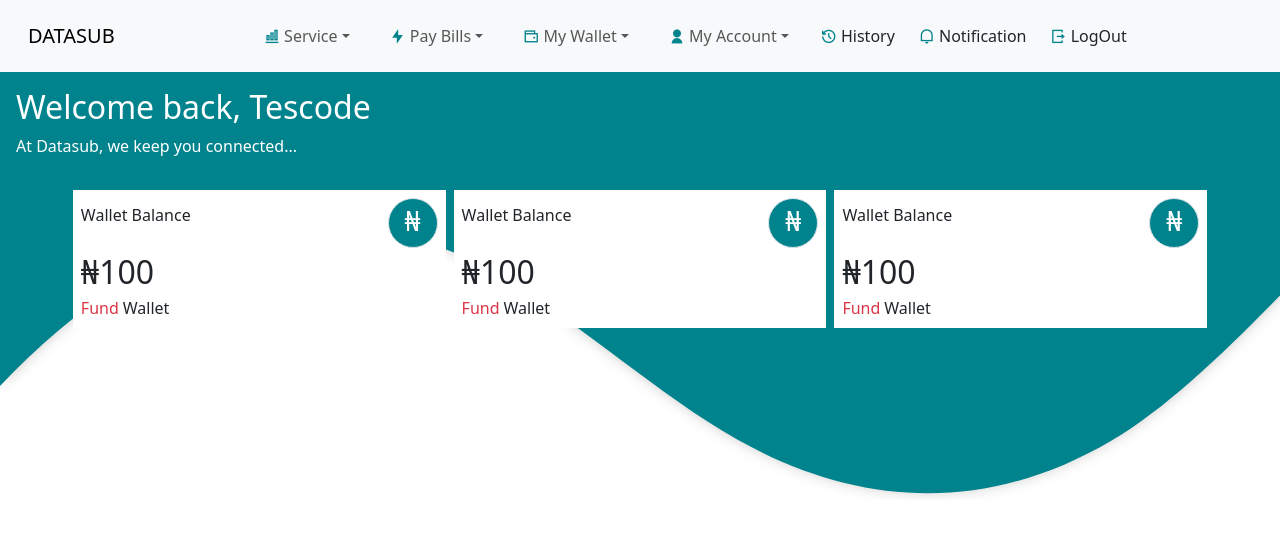
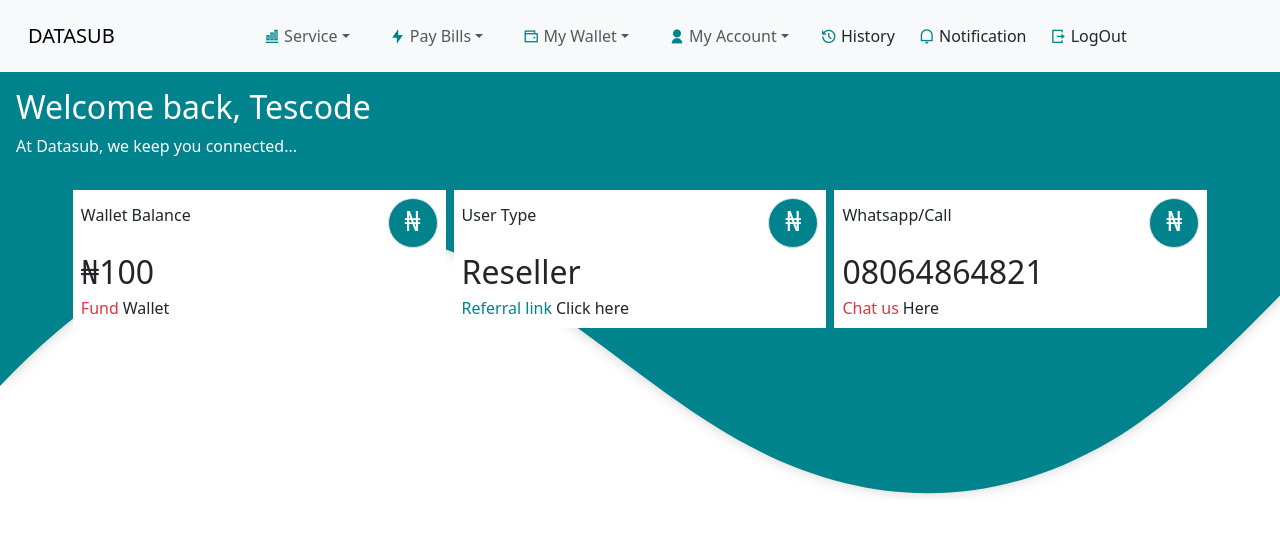
Before and after one commit to devtescode/Front_end_datasite, a React (Vite) app: page /dashboard in a window 1280 px wide. Shown: the top 536 px of the page. Built offline with nearby package versions, Linux system fonts and the light colour scheme.

Commit message:
update dashboard page

```diff
--- a/src/components/Dashboardpage/Dashboard.jsx
+++ b/src/components/Dashboardpage/Dashboard.jsx
@@ -98,7 +98,7 @@
                                 <div className=''>
                                     <p>Wallet Balance</p>
                                 </div>
-                                <div className='fs-3 border text-white ' style={{height:"50px", width:"50px", borderRadius:"50px", backgroundColor:"#00838d"}}>
+                                <div className='fs-3 border text-white ' style={{ height: "50px", width: "50px", borderRadius: "50px", backgroundColor: "#00838d" }}>
                                     ₦
                                 </div>
                             </div>
@@ -106,7 +106,7 @@
                         <div className='text-start fs-2'>
                             ₦100
                         </div>
-                        <div className='text-start hover-underline' style={{cursor:"pointer"}}>
+                        <div className='text-start hover-underline' style={{ cursor: "pointer" }}>
                             <span className='text-danger'>Fund</span><span className='mx-1'>Wallet</span>
                         </div>
                     </div>
@@ -115,18 +115,18 @@
                         <div>
                             <div className='d-flex justify-content-between align-items-center'>
                                 <div className=''>
-                                    <p>Wallet Balance</p>
+                                    <p>User Type</p>
                                 </div>
-                                <div className='fs-3 border text-white ' style={{height:"50px", width:"50px", borderRadius:"50px", backgroundColor:"#00838d"}}>
+                                <div className='fs-3 border text-white ' style={{ height: "50px", width: "50px", borderRadius: "50px", backgroundColor: "#00838d" }}>
                                     ₦
                                 </div>
                             </div>
                         </div>
                         <div className='text-start fs-2'>
-                            ₦100
+                            Reseller
                         </div>
-                        <div className='text-start hover-underline' style={{cursor:"pointer"}}>
-                            <span className='text-danger'>Fund</span><span className='mx-1'>Wallet</span>
+                        <div className='text-start hover-underline' style={{ cursor: "pointer" }}>
+                            <span style={{color:"#00838d"}}>Referral link</span><span className='mx-1'>Click here</span>
                         </div>
                     </div>
 
@@ -134,18 +134,18 @@
                         <div>
                             <div className='d-flex justify-content-between align-items-center'>
                                 <div className=''>
-                                    <p>Wallet Balance</p>
+                                    <p>Whatsapp/Call</p>
                                 </div>
-                                <div className='fs-3 border text-white ' style={{height:"50px", width:"50px", borderRadius:"50px", backgroundColor:"#00838d"}}>
+                                <div className='fs-3 border text-white ' style={{ height: "50px", width: "50px", borderRadius: "50px", backgroundColor: "#00838d" }}>
                                     ₦
                                 </div>
                             </div>
                         </div>
                         <div className='text-start fs-2'>
-                            ₦100
+                            08064864821
                         </div>
-                        <div className='text-start hover-underline' style={{cursor:"pointer"}}>
-                            <span className='text-danger'>Fund</span><span className='mx-1'>Wallet</span>
+                        <div className='text-start hover-underline' style={{ cursor: "pointer" }}>
+                            <span className='text-danger'>Chat us</span><span className='mx-1'>Here</span>
                         </div>
                     </div>
 
```
